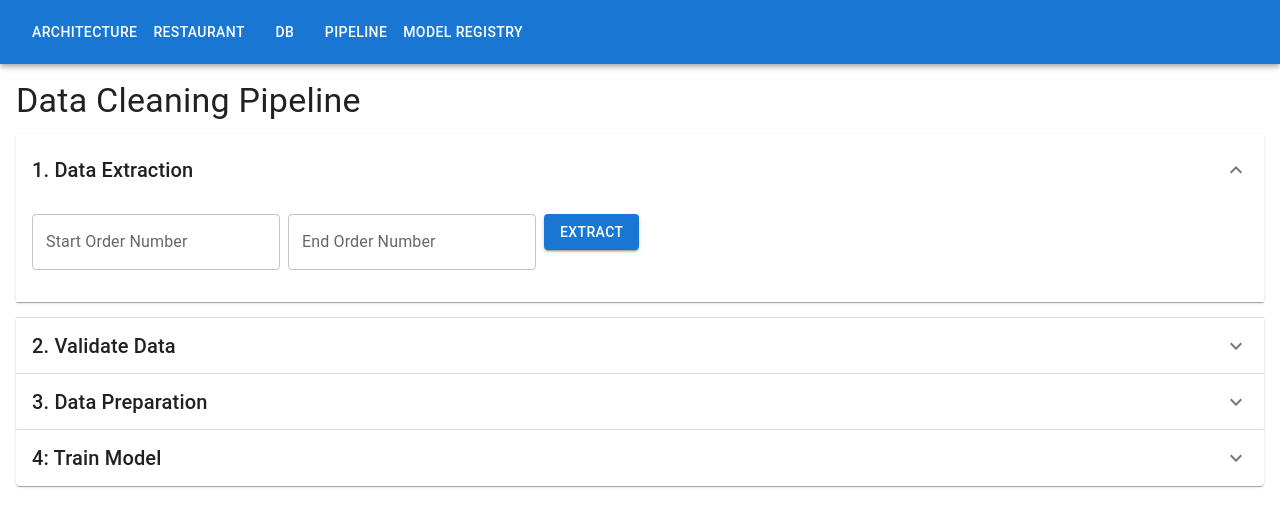
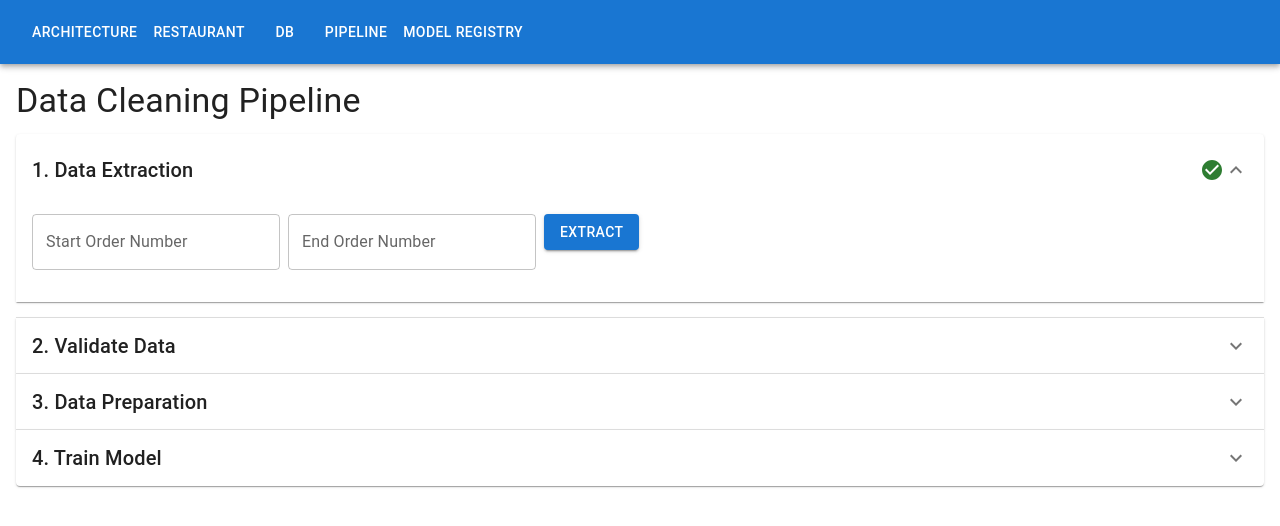
Before and after one commit to ls-ian-yang/shawarma, a React (Create React App) app: page /pipeline in a window 1280 px wide. Both pictures are taken after a click on the button "EXTRACT". Shown: the top 526 px of the page. Built offline with nearby package versions, Linux system fonts and the light colour scheme.

Commit message:
Show tick

```diff
--- a/src/components/Pipeline.js
+++ b/src/components/Pipeline.js
@@ -6,6 +6,7 @@ import {
   AccordionDetails, LinearProgress, TablePagination
 } from '@mui/material';
 import ExpandMoreIcon from '@mui/icons-material/ExpandMore';
+import CheckCircleIcon from '@mui/icons-material/CheckCircle';
 import ModelRegistry from '../models/ModelRegistry';
 
 const Pipeline = () => {
@@ -30,6 +31,12 @@ const Pipeline = () => {
   const [preparedRowsPerPage, setPreparedRowsPerPage] = useState(10);
 
   const [validationComplete, setValidationComplete] = useState(false);
+  const [completedSteps, setCompletedSteps] = useState({
+    extract: false,
+    validate: false,
+    prepare: false,
+    train: false,
+  });
 
   const handleAccordionChange = (panel) => (event, isExpanded) => {
     setExpandedPanel(isExpanded ? panel : false);
@@ -42,6 +49,7 @@ const Pipeline = () => {
       order.orderNumber >= start && order.orderNumber <= end
     );
     setExtractedOrders(filtered);
+    setCompletedSteps(prev => ({ ...prev, extract: true }));
   }, [startOrderNumber, endOrderNumber]);
 
   const handleValidate = async () => {
@@ -50,6 +58,7 @@ const Pipeline = () => {
     await new Promise(resolve => setTimeout(resolve, 1000));
     setIsValidating(false);
     setValidationComplete(true);
+    setCompletedSteps(prev => ({ ...prev, validate: true }));
   };
 
   const handlePrepare = useCallback(() => {
@@ -61,6 +70,7 @@ const Pipeline = () => {
     }));
     setPreparedOrders(preparedData);
     setIsPreparing(false);
+    setCompletedSteps(prev => ({ ...prev, prepare: true }));
   }, [extractedOrders]);
 
   const handleTrain = useCallback(async () => {
@@ -74,6 +84,7 @@ const Pipeline = () => {
     try {
       const newTempModel = await modelRegistryRef.current.trainAndSaveModel(preparedOrders);
       setTempModel(newTempModel);
+      setCompletedSteps(prev => ({ ...prev, train: true }));
     } finally {
       clearInterval(progressInterval);
       setIsTraining(false);
@@ -87,6 +98,15 @@ const Pipeline = () => {
       setTempModel(null);
     }
   }, [tempModel]);
+
+  const AccordionHeader = ({ title, step }) => (
+    <Box sx={{ display: 'flex', alignItems: 'center', width: '100%' }}>
+      <Typography variant="h6" sx={{ flexGrow: 1 }}>{title}</Typography>
+      {completedSteps[step] && (
+        <CheckCircleIcon sx={{ color: 'success.main' }} />
+      )}
+    </Box>
+  );
 
   const DataTable = React.forwardRef(({ data, page, rowsPerPage, onPageChange, onRowsPerPageChange, isPrepared }, ref) => (
     <>
@@ -152,7 +172,7 @@ const Pipeline = () => {
 
             <Accordion expanded={expandedPanel === 'panel1'} onChange={handleAccordionChange('panel1')}>
               <AccordionSummary expandIcon={<ExpandMoreIcon />}>
-                <Typography variant="h6">1. Data Extraction</Typography>
+                <AccordionHeader title="1. Data Extraction" step="extract" />
               </AccordionSummary>
               <AccordionDetails>
                 <Box sx={{ marginBottom: 2 }}>
@@ -196,7 +216,7 @@ const Pipeline = () => {
 
             <Accordion expanded={expandedPanel === 'panel2'} onChange={handleAccordionChange('panel2')}>
               <AccordionSummary expandIcon={<ExpandMoreIcon />}>
-                <Typography variant="h6">2. Validate Data</Typography>
+                <AccordionHeader title="2. Validate Data" step="validate" />
               </AccordionSummary>
               <AccordionDetails>
                 <Button
@@ -221,7 +241,7 @@ const Pipeline = () => {
 
             <Accordion expanded={expandedPanel === 'panel3'} onChange={handleAccordionChange('panel3')}>
               <AccordionSummary expandIcon={<ExpandMoreIcon />}>
-                <Typography variant="h6">3. Data Preparation</Typography>
+                <AccordionHeader title="3. Data Preparation" step="prepare" />
               </AccordionSummary>
               <AccordionDetails>
                 <Button
@@ -255,7 +275,7 @@ const Pipeline = () => {
 
             <Accordion expanded={expandedPanel === 'panel4'} onChange={handleAccordionChange('panel4')}>
               <AccordionSummary expandIcon={<ExpandMoreIcon />}>
-                <Typography variant="h6">4: Train Model</Typography>
+                <AccordionHeader title="4. Train Model" step="train" />
               </AccordionSummary>
               <AccordionDetails>
                 <Button
```
